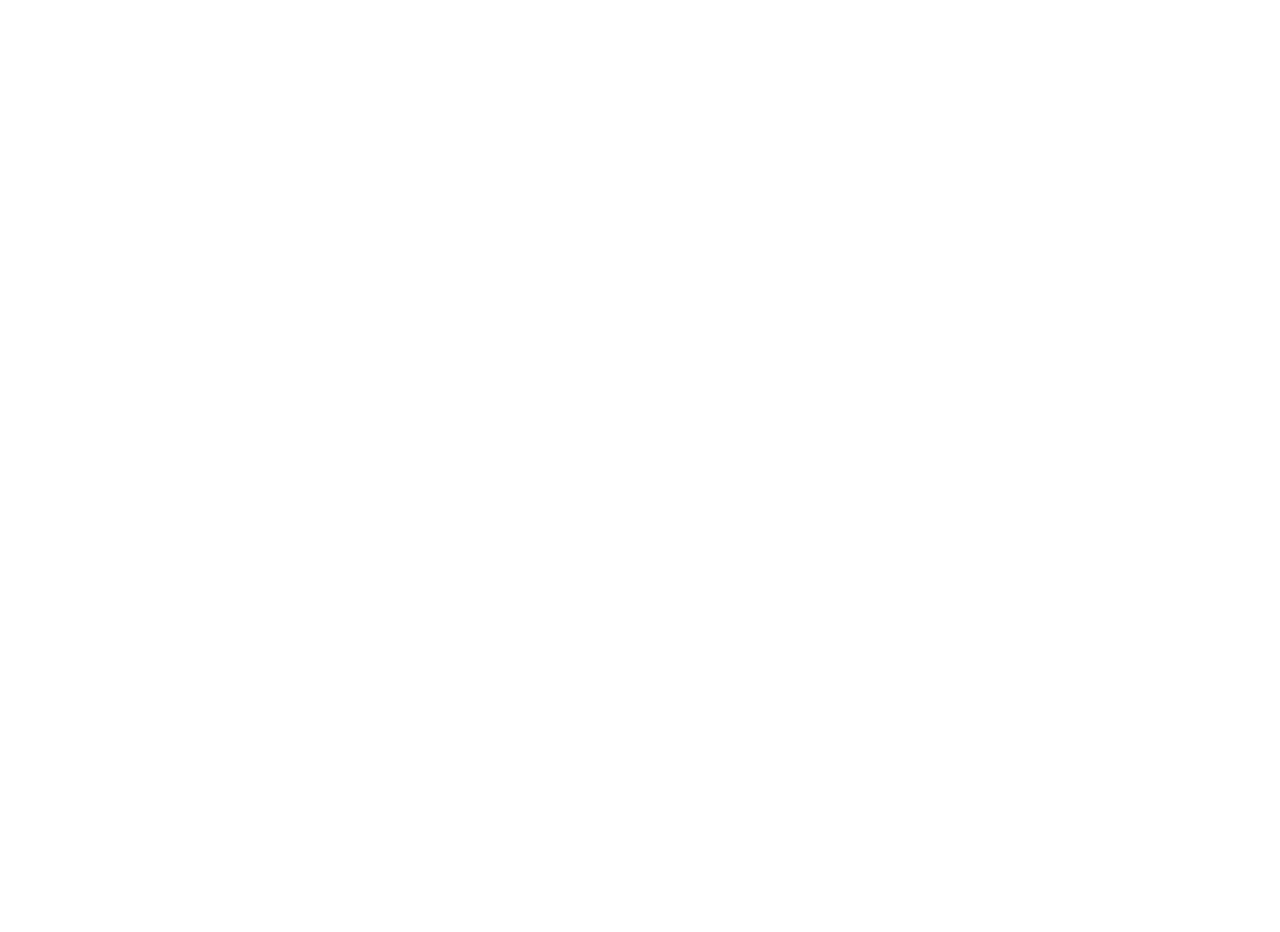
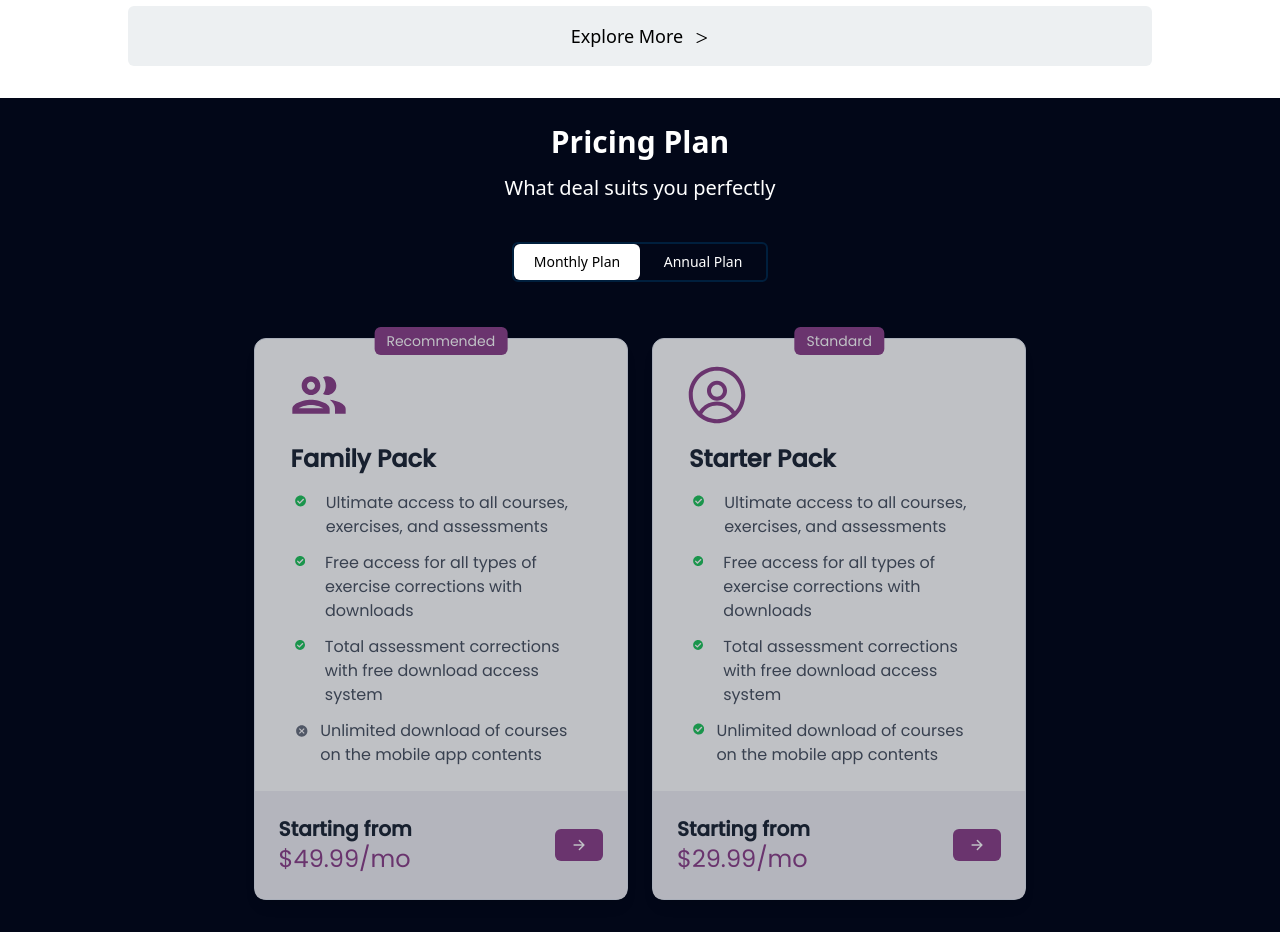
Before and after one commit to gaurav0909-max/comfy-space, a React (Create React App) app: page / in a window 1280 px wide. Shown: the part 2900-3832 px from the top of the page. Before the commit the page ends 2816 px from the top, so only its background shows below. Built offline with nearby package versions, Linux system fonts and the light colour scheme; a web font is replaced by a local one.

Commit message:
Till pricing section

```diff
--- a/src/App.js
+++ b/src/App.js
@@ -3,7 +3,8 @@ import React from 'react';
 import Hero from './components/hero';
 import Clients from './components/clients';
 import CoworkingSpace from './components/coworking-space';
-import Gallery from './components/grid-gallery';
+import Decoration from './components/decoration';
+import Pricing from './components/pricing';
 
 function App() {
   return (
@@ -11,7 +12,8 @@ function App() {
       <Hero />
       <Clients />
       <CoworkingSpace/>
-      <Gallery/>
+      <Decoration/>
+      <Pricing/>
     </div>
   );
 }
--- /dev/null
+++ b/src/components/decoration/index.jsx
@@ -0,0 +1,35 @@
+import { FaGreaterThan } from "react-icons/fa";
+import Gallery from "../grid-gallery";
+import { PiGreaterThan } from "react-icons/pi";
+
+const Decoration = () => {
+    return (
+        <div className="bg-white min-h-screen flex flex-col items-center justify-center px-4 py-8">
+            {/* Title */}
+            <h2 className=" w-[131px] h-[40px] text-center text-[#8D448B]
+                            font-sans text-[18px] leading-[40px] capitalize">
+                Working space
+            </h2>
+
+            {/* Description */}
+            <p className="w-[504px] h-[50px] text-center text-[#0F2137]
+                         font-sans font-normal text-[30px] leading-[50px] tracking-[-0.5px]">
+                Let’s meet our interior room decoration
+            </p>
+
+            {/* Gallery Component */}
+            <div className=" mx-12 px-4 w-full">
+                <Gallery />
+            </div>
+            <div className="mt-4 bg-[#EDF0F2] h-[60px] rounded-md flex items-center justify-center w-[82%] px-4">
+                <p className="text-center text-lg">Explore More</p>
+                <div className="flex items-center">
+                    <PiGreaterThan width={7} height={7} className="ml-[10px] mt-1" />
+                </div>
+            </div>
+
+        </div>
+    );
+};
+
+export default Decoration;
--- a/src/components/grid-gallery/index.jsx
+++ b/src/components/grid-gallery/index.jsx
@@ -9,22 +9,26 @@ export default function Gallery() {
     ];
 
     return (
-        <div className="container mx-auto px-5 py-10 lg:px-32 lg:pt-24">
+        <div className="container mx-auto px-5 py-10 lg:px-24 lg:pt-12">
             <div className="grid grid-cols-1 sm:grid-cols-2 lg:grid-cols-3 gap-6">
                 {images.map((image, index) => (
                     <div
                         key={index}
-                        className="relative overflow-hidden rounded-lg shadow-lg group max-w-[650px] max-h-[300px] w-full h-full"
+                        className="relative overflow-hidden rounded-lg shadow-lg group
+                        max-w-[650px] max-h-[300px] w-full h-full"
                     >
                         <img
                             alt={image.alt}
                             src={image.src}
-                            className="block w-full h-full object-cover transition-transform duration-300 ease-in-out group-hover:scale-105"
+                            className="block w-full h-full object-cover transition-transform
+                            duration-300 ease-in-out group-hover:scale-105"
                         />
 
-                        {/* Overlay with text */}
-                        <div className="absolute inset-0 bg-gradient-to-t from-black to-transparent opacity-0 group-hover:opacity-90 transition-opacity duration-300 ease-in-out flex items-center justify-center">
-                            <span className="text-[#f7f7f7] text-2xl font-bold opacity-0 group-hover:opacity-100 transition-opacity duration-300 ease-in-out">
+                        {/* Overlay with uppercase text */}
+                        <div className="absolute inset-0 bg-gradient-to-t from-black to-transparent opacity-0
+                        group-hover:opacity-90 transition-opacity duration-300 ease-in-out flex items-center justify-center">
+                            <span className="text-[#f7f7f7] text-2xl font-bold uppercase opacity-0 group-hover:opacity-100
+                            transition-opacity duration-300 ease-in-out">
                                 {image.alt}
                             </span>
                         </div>
--- /dev/null
+++ b/src/components/pricing/index.jsx
@@ -0,0 +1,42 @@
+import React, { useState } from "react";
+import PricingCard from "./pricing-card";
+import PricingToggle from "./pricing-toggle";
+
+const Pricing = () => {
+  const [isMonthly, setIsMonthly] = useState(true); // State to manage selected duration
+
+  return (
+    <div className="pricing-section w-full h-full bg-[#020718] px-4">
+      {/* Top Section */}
+      <div className="top-section flex flex-col justify-center items-center py-6 gap-3">
+        <p className="text-white text-2xl md:text-3xl font-semibold leading-8 md:leading-10 text-center">
+          Pricing Plan
+        </p>
+        <p className="text-white text-sm md:text-xl font-thin leading-5 text-center">
+          What deal suits you perfectly
+        </p>
+      </div>
+
+      {/* Toggle Section */}
+      <PricingToggle isMonthly={isMonthly} setIsMonthly={setIsMonthly} />
+
+      {/* Cards Section */}
+      <div className="w-full h-full flex flex-wrap justify-center items-center font-poppins gap-6 py-8">
+        <PricingCard
+          recommended={true}
+          name="Family Pack"
+          crossIcon={true}
+          isMonthly={isMonthly}
+        />
+        <PricingCard
+          recommended={false}
+          name="Starter Pack"
+          crossIcon={false}
+          isMonthly={isMonthly}
+        />
+      </div>
+    </div>
+  );
+};
+
+export default Pricing;
--- /dev/null
+++ b/src/components/pricing/pricing-card/index.jsx
@@ -0,0 +1,80 @@
+import { FaCheckCircle } from "react-icons/fa";
+import { IoArrowForward } from "react-icons/io5";
+import { MdCancel, MdOutlinePeople } from "react-icons/md";
+import { RxAvatar } from "react-icons/rx";
+
+const PricingCard = ({ recommended, crossIcon, name, isMonthly }) => {
+  return (
+    <div className="max-w-sm w-full sm:w-[90%] md:w-[45%] xl:w-[30%] rounded-xl border
+     border-slate-200 bg-white shadow-lg relative hover:opacity-100 opacity-75 transition-transform duration-500
+     ease-in">
+      {/* Recommended Badge */}
+      <div className="absolute top-[-10px] left-[50%] transform -translate-x-[50%]">
+        <span className="bg-[#8D448B] text-white text-sm md:text-md px-3 py-1 rounded-md">
+          {recommended ? "Recommended" : "Standard"}
+        </span>
+      </div>
+
+      {/* Card Content */}
+      <div className="p-6">
+        {/* Icons */}
+        {name === "Family Pack" ? (
+          <MdOutlinePeople className="w-16 h-16 ml-2" color="#8D448B" />
+        ) : (
+          <RxAvatar className="w-16 h-16 ml-2" color="#8D448B" />
+        )}
+
+        {/* Title */}
+        <h3 className="text-xl md:text-2xl font-bold mt-4 text-gray-800 ml-3">{name}</h3>
+
+        {/* Features */}
+        <ul className="space-y-3 mt-4 text-sm md:text-base text-gray-600">
+          <li className="flex items-start gap-3 px-4">
+            <FaCheckCircle className="text-green-500 mr-2 w-5 h-5" />
+            <p className="text-sm md:text-base leading-6">
+              Ultimate access to all courses, exercises, and assessments
+            </p>
+          </li>
+          <li className="flex items-start gap-3 px-4">
+            <FaCheckCircle className="text-green-500 mr-2 w-5 h-5" />
+            <p className="text-sm md:text-base leading-6">
+              Free access for all types of exercise corrections with downloads
+            </p>
+          </li>
+          <li className="flex items-start gap-3 px-4">
+            <FaCheckCircle className="text-green-500 mr-2 w-5 h-5" />
+            <p className="text-sm md:text-base leading-6">
+              Total assessment corrections with free download access system
+            </p>
+          </li>
+          <li className="flex items-start gap-3 px-4">
+            {crossIcon ? (
+              <MdCancel className="text-gray-500 w-6 h-6" />
+            ) : (
+              <FaCheckCircle className="text-green-500 w-5 h-5" />
+            )}
+            <p className="text-sm md:text-base leading-6">
+              Unlimited download of courses on the mobile app contents
+            </p>
+          </li>
+        </ul>
+      </div>
+
+      {/* Price and Action */}
+      <div className="flex flex-col sm:flex-row items-center justify-between p-6 bg-[#F0F0F5] rounded-b-lg">
+        <div className="flex flex-col">
+          <span className="text-lg md:text-xl font-semibold text-gray-800">Starting from </span>
+          <span className="text-xl md:text-2xl text-[#8D448B]">
+            {isMonthly ? (name === "Family Pack" ? "$49.99/mo" : "$29.99/mo") : (name === "Family Pack" ? "$499.99/yr" : "$299.99/yr")}
+          </span>
+        </div>
+        <button className="bg-[#8D448B] text-white px-4 py-2 mt-4 sm:mt-0 rounded-md flex items-center">
+          <IoArrowForward />
+        </button>
+      </div>
+    </div>
+  );
+};
+
+
+export default PricingCard;
--- /dev/null
+++ b/src/components/pricing/pricing-toggle/index.jsx
@@ -0,0 +1,39 @@
+import React from "react";
+
+const PricingToggle = ({ isMonthly, setIsMonthly }) => {
+  return (
+    <div className="flex items-center justify-center pt-4 pb-6">
+      {/* Toggle container */}
+      <div className="relative flex w-64 border-2 border-[#001f3d] rounded-md overflow-hidden">
+        {/* Slider Background */}
+        <div
+          className={`absolute top-0 h-full w-1/2 bg-white rounded-md transition-transform duration-300 ${
+            isMonthly ? "translate-x-0" : "translate-x-full"
+          }`}
+        ></div>
+
+        {/* Monthly Plan Button */}
+        <button
+          className={`relative z-10 flex-1 py-2 text-sm font-medium transition-all duration-300 ${
+            isMonthly ? "text-black" : "text-white"
+          }`}
+          onClick={() => setIsMonthly(true)}
+        >
+          Monthly Plan
+        </button>
+
+        {/* Annual Plan Button */}
+        <button
+          className={`relative z-10 flex-1 py-2 text-sm font-medium transition-all duration-300 ${
+            !isMonthly ? "text-black" : "text-white"
+          }`}
+          onClick={() => setIsMonthly(false)}
+        >
+          Annual Plan
+        </button>
+      </div>
+    </div>
+  );
+};
+
+export default PricingToggle;
```
